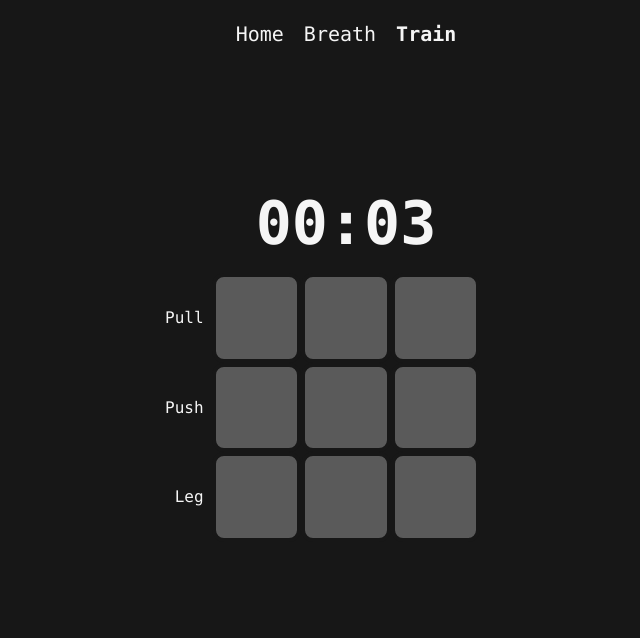
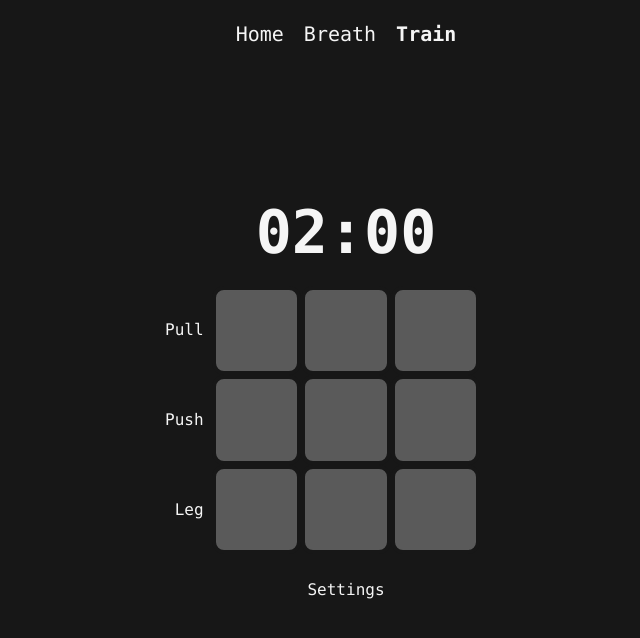
Before and after one commit to hoffy98/Health-Toolkit, a React (Vite) app: page /train in a window 1280 px wide. Shown: the top 638 px of the page, without its empty margins (294-934 px from the left). Built offline with nearby package versions, Linux system fonts and the light colour scheme.

Commit message:
added Training settings

```diff
--- a/src/components/RangeSlider.tsx
+++ b/src/components/RangeSlider.tsx
@@ -3,6 +3,7 @@ interface RangeSliderProps {
   setValue: (newValue: number) => void
   min: number
   max: number
+  step?: number
 }
 
 const RangeSlider: React.FC<RangeSliderProps> = ({
@@ -10,6 +11,7 @@ const RangeSlider: React.FC<RangeSliderProps> = ({
   setValue,
   min,
   max,
+  step,
 }) => {
   const handleChange = (event: React.ChangeEvent<HTMLInputElement>) => {
     setValue(Number(event.target.value))
@@ -21,6 +23,7 @@ const RangeSlider: React.FC<RangeSliderProps> = ({
         type="range"
         min={min}
         max={max}
+        step={step ? step : 1}
         value={value}
         onChange={handleChange}
         className="w-full h-2 bg-gray-200 rounded-lg appearance-none cursor-pointer accent-blue-500"
--- a/src/pages/Train.tsx
+++ b/src/pages/Train.tsx
@@ -1,24 +1,17 @@
-import React, { useEffect, useRef, useState } from 'react'
+import React, { useEffect, useState } from 'react'
 
 import Modal from '@/components/Modal'
+import RangeSlider from '@/components/RangeSlider'
 
 interface TrainProps {}
 
 const Train: React.FC<TrainProps> = ({}) => {
+  const [isSettingsOpen, setIsSettingsOpen] = useState<boolean>(false)
   const [exercises, setExercises] = useState<string[]>(['Pull', 'Push', 'Leg'])
   const [sets, setSets] = useState<number>(3)
-  const [restTime, setRestTime] = useState<number>(3)
-  const [countdown, setCountdown] = useState<number>(3)
+  const [restTime, setRestTime] = useState<number>(2 * 60)
+  const [countdown, setCountdown] = useState<number>(2 * 60)
   const [isCounting, setIsCounting] = useState<boolean>(false)
-
-  const formatTime = (seconds: number) => {
-    const minutes = Math.floor(seconds / 60)
-    const secs = seconds % 60
-    return `${String(minutes).padStart(2, '0')}:${String(secs).padStart(
-      2,
-      '0'
-    )}`
-  }
 
   const triggerTimer = () => {
     setCountdown(restTime)
@@ -42,12 +35,19 @@ const Train: React.FC<TrainProps> = ({}) => {
     return () => clearTimeout(timer)
   }, [countdown, isCounting])
 
+  useEffect(() => {
+    setCountdown(restTime)
+    setIsCounting(false)
+  }, [restTime])
+
   return (
-    <div className="flex flex-col w-full h-full justify-center items-center space-y-5">
+    <div className="flex flex-col w-full h-full justify-center items-center">
       <h1
         onClick={triggerTimer}
         onDoubleClick={clearTimer}
-        className={`text-6xl font-bold ${countdown == 0 ? "text-green-500" : ""}`}
+        className={`my-6 text-6xl font-bold ${
+          countdown == 0 ? 'text-green-500' : ''
+        }`}
       >
         {formatTime(countdown)}
       </h1>
@@ -56,7 +56,114 @@ const Train: React.FC<TrainProps> = ({}) => {
         exercises={exercises}
         sets={sets}
       />
-      <hr className='mt-12' />
+      <button className="my-6" onClick={() => setIsSettingsOpen(true)}>
+        Settings
+      </button>
+      <Modal isOpen={isSettingsOpen} onClose={() => setIsSettingsOpen(false)}>
+        <TrainSettings
+          exercises={exercises}
+          sets={sets}
+          restTime={restTime}
+          setExercises={setExercises}
+          setSets={setSets}
+          setRestTime={setRestTime}
+        />
+      </Modal>
+    </div>
+  )
+}
+
+interface TrainSettingsProps {
+  exercises: string[]
+  sets: number
+  restTime: number
+  setExercises: React.Dispatch<React.SetStateAction<string[]>>
+  setSets: React.Dispatch<React.SetStateAction<number>>
+  setRestTime: React.Dispatch<React.SetStateAction<number>>
+}
+
+const TrainSettings: React.FC<TrainSettingsProps> = ({
+  exercises,
+  sets,
+  restTime,
+  setExercises,
+  setSets,
+  setRestTime,
+}) => {
+  const [newExercise, setNewExercise] = useState<string>('')
+
+  const handleExerciseNameChange = (
+    event: React.ChangeEvent<HTMLInputElement>
+  ) => {
+    setNewExercise(event.target.value)
+  }
+
+  const onAddNewExcersice = () => {
+    setExercises((old) => {
+      if (!old.includes(newExercise)) {
+        return [...old, newExercise]
+      }
+      return old
+    })
+    setNewExercise('')
+  }
+
+  const handleExerciseKeyDown = (
+    event: React.KeyboardEvent<HTMLInputElement>
+  ) => {
+    if (event.key === 'Enter') {
+      onAddNewExcersice()
+    }
+  }
+
+  const onRemoveExcercise = (exerciseToRemove: string) => {
+    setExercises((prevItems) =>
+      prevItems.filter((item) => item !== exerciseToRemove)
+    )
+  }
+
+  return (
+    <div className="flex flex-col space-y-2">
+      <h2>Settings</h2>
+      <div className="flex">
+        <p className="w-30 text-right mr-2 shrink-0">Sets ({sets})</p>
+        <RangeSlider min={1} max={6} value={sets} setValue={setSets} />
+      </div>
+      <div className="flex">
+        <p className="w-30 text-right mr-2 shrink-0">
+          Rest ({formatTime(restTime)})
+        </p>
+        <RangeSlider
+          min={0}
+          max={5 * 60}
+          value={restTime}
+          setValue={setRestTime}
+        />
+      </div>
+      <div className="flex items-center">
+        <p className="w-30 text-right mr-2 shrink-0">Excercise</p>
+        <input
+          className="w-full border rounded"
+          type="text"
+          value={newExercise}
+          onChange={handleExerciseNameChange}
+          onKeyDown={handleExerciseKeyDown}
+        />
+        <button onClick={onAddNewExcersice} className="ml-2">
+          Add
+        </button>
+      </div>
+      <div className="flex space-x-5">
+        {exercises.map((exercise) => (
+          <p
+            key={exercise}
+            onClick={() => onRemoveExcercise(exercise)}
+            className="hover:text-red-500 hover:cursor-pointer"
+          >
+            {exercise}
+          </p>
+        ))}
+      </div>
     </div>
   )
 }
@@ -115,4 +222,10 @@ const ExerciseSet: React.FC<ExerciseSetProps> = ({ sets, triggerTimer }) => {
   )
 }
 
+const formatTime = (seconds: number) => {
+  const minutes = Math.floor(seconds / 60)
+  const secs = seconds % 60
+  return `${String(minutes).padStart(2, '0')}:${String(secs).padStart(2, '0')}`
+}
+
 export default Train
```
